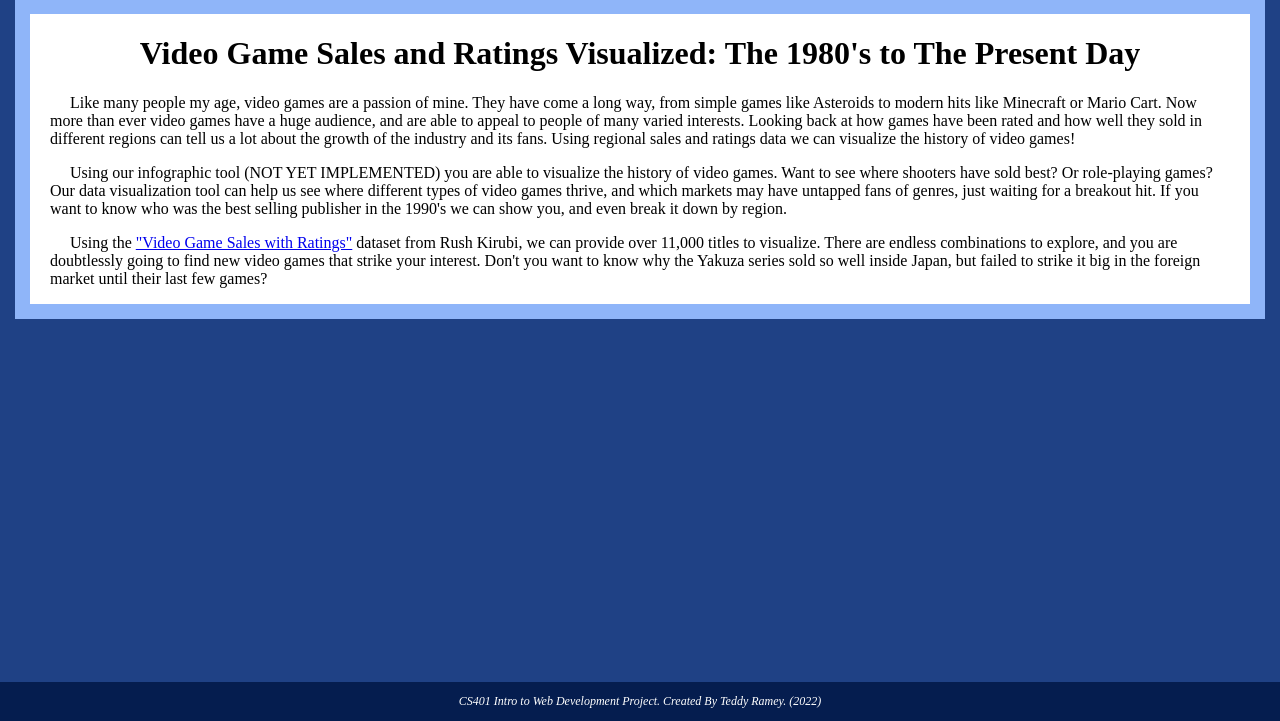
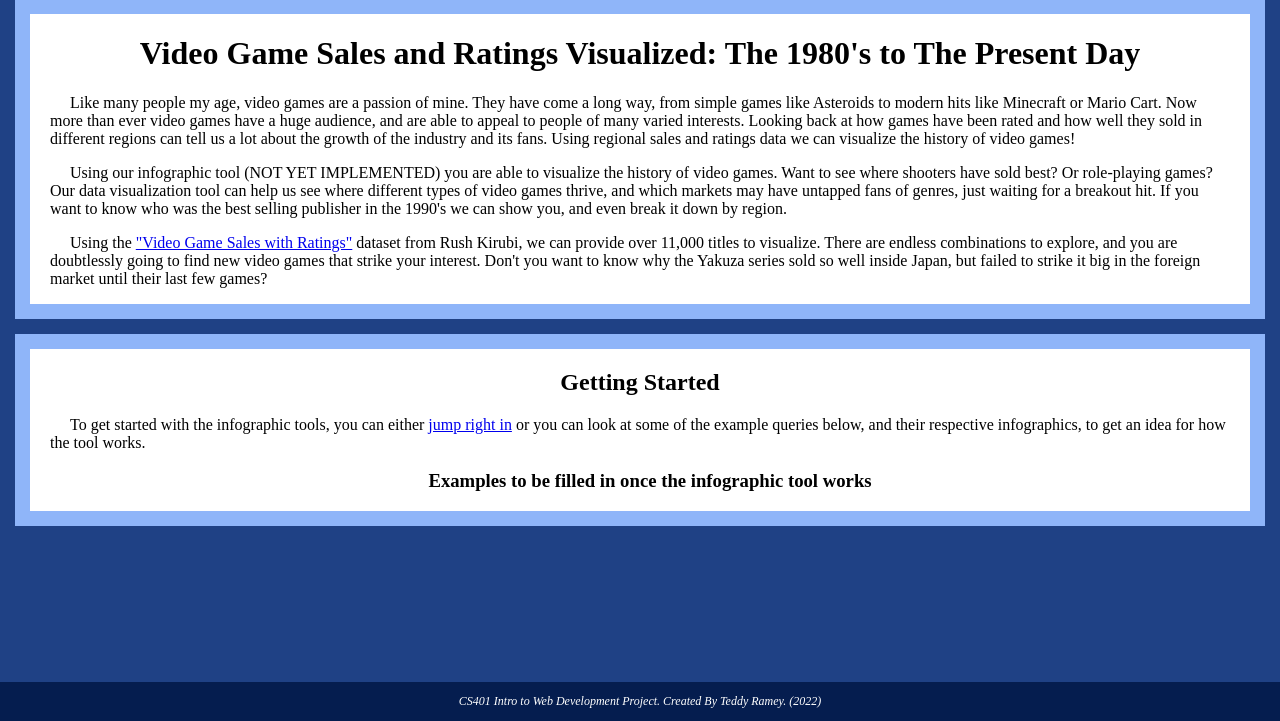
Before and after one commit to TheodoreRamey/cs401-website, a PHP site: page / in a window 1280 px wide. Shown: the part 79-800 px from the top of the page. Run offline with PHP 8.4, Linux system fonts and the light colour scheme.

Commit message:
Template finishing touches

```diff
--- a/index.php
+++ b/index.php
@@ -21,6 +21,18 @@
     </div>
   </div>
 
+  <div class="background_card">
+    <div class="content">
+      <h2>Getting Started</h2>
+      <div class="normal_text">
+        <p>
+          To get started with the infographic tools, you can either <a href="map.php">jump right in</a> or you can look at some of the example queries below, and their respective infographics, to get an idea for how the tool works.
+        </p>
+        <h3>Examples to be filled in once the infographic tool works</h3>
+      </div>
+    </div>
+  </div>
+
 <?php
   require_once 'footer.php';
 ?>
```
